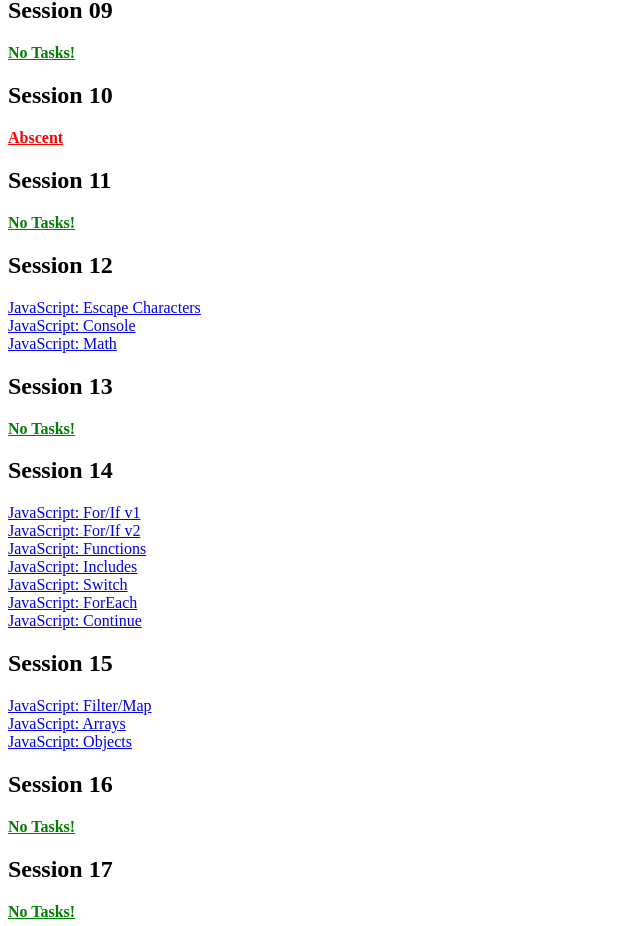
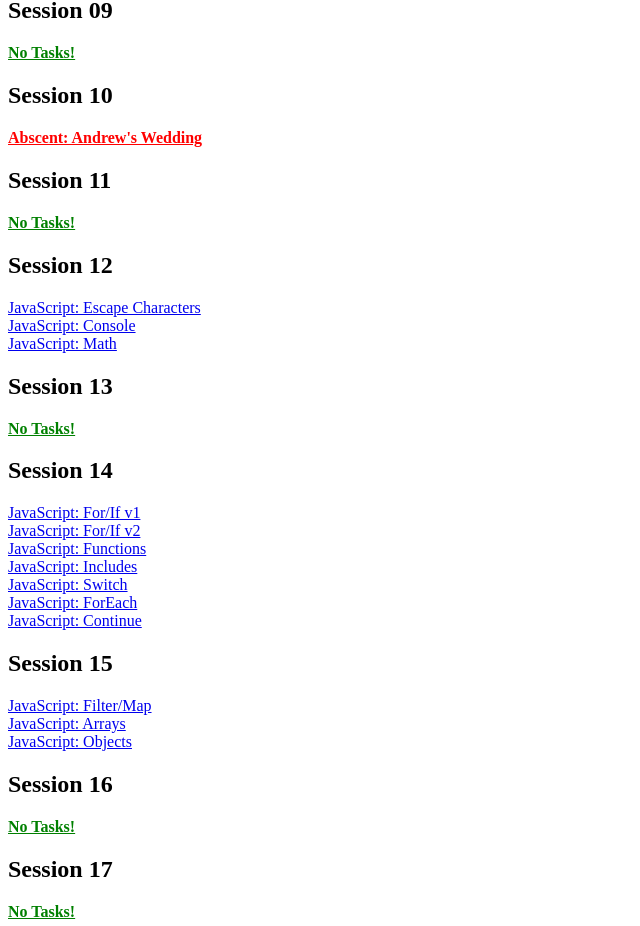
Before and after one commit to peter-c0de/xc-frontend-tasks, a plain HTML site: page index.html in a window 1280 px wide. Shown: the part 779-1705 px from the top of the page, without its empty margins (0-640 px from the left). Drawn offline with Linux system fonts and the light colour scheme.

Commit message:
Modified: index.html

```diff
--- a/index.html
+++ b/index.html
@@ -48,7 +48,7 @@
     <br />
 
     <h2>Session 10</h2>
-    <a href="#" style="color: red"><b>Abscent</b></a>
+    <a href="#" style="color: red"><b>Abscent: Andrew's Wedding</b></a>
     <br />
 
     <h2>Session 11</h2>
```
